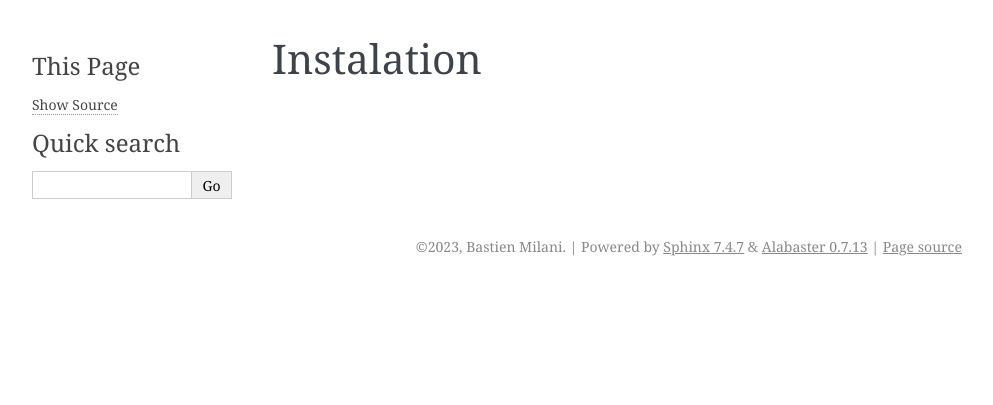
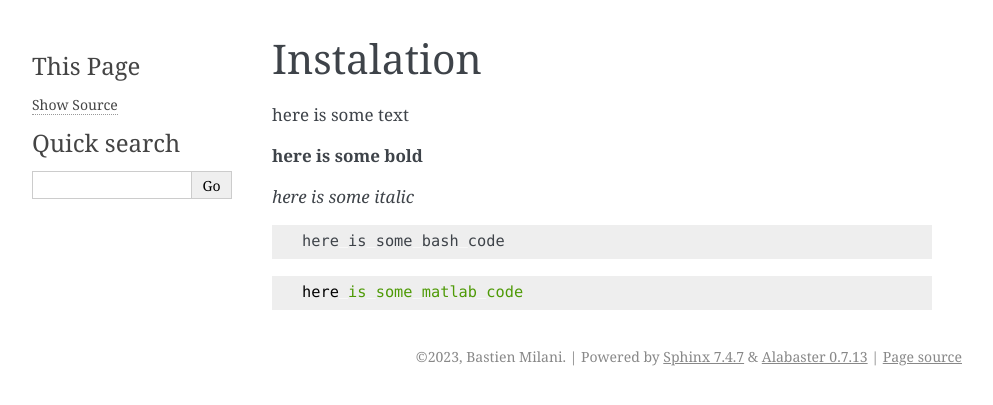
Before and after one commit to monalisaRenaissance/monalisa, a Sphinx documentation site: the page built from docs/source/1_instalation.rst, in a window 1280 px wide. Shown: the top 405 px of the page, without its empty margins (148-1141 px from the left). Built offline with Sphinx 7.4.7, drawn with Linux system fonts in a browser that asks for light colours.

Commit message:
testting code-block in doc

```diff
--- a/docs/source/1_instalation.rst
+++ b/docs/source/1_instalation.rst
@@ -1,3 +1,19 @@
 ===========
 Instalation
 ===========
+
+
+here is some text
+
+**here is some bold**
+
+*here is some italic*
+
+.. code-block:: bash
+
+    here is some bash code
+
+
+.. code-block:: matlab
+
+   here is some matlab code
```
Also changed, not shown: 5 other files.
